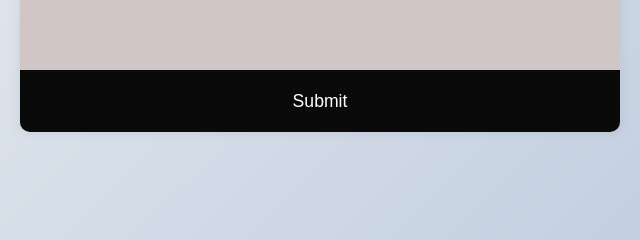
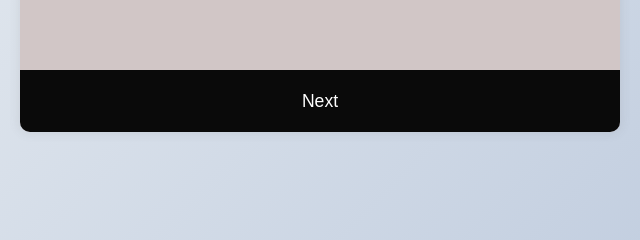
Before and after one commit to jacksonhill507/Webstack---Portfolio-Project, a plain HTML site: page index.html in a window 1280 px wide. Shown: the part 491-731 px from the top of the page, 320-960 px from the left. Drawn offline with Linux system fonts and the light colour scheme.

Commit message:
Update index.html

```diff
--- a/index.html
+++ b/index.html
@@ -36,7 +36,8 @@
       </ul>
     </div>
 
-    <button id="submit">Submit</button>
+    <button class="next" id="next">Next</button>
+
 
   </div>
 
```
